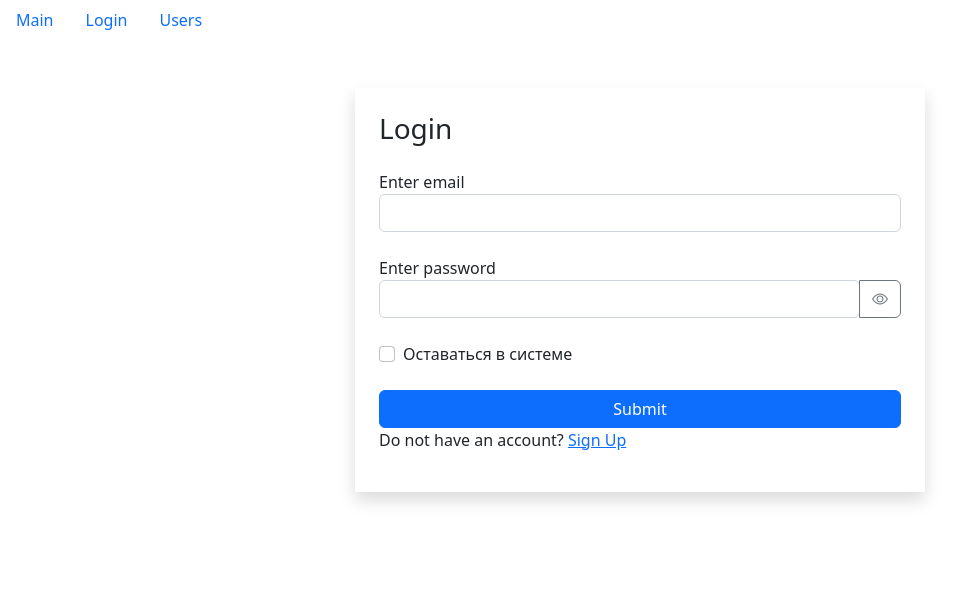
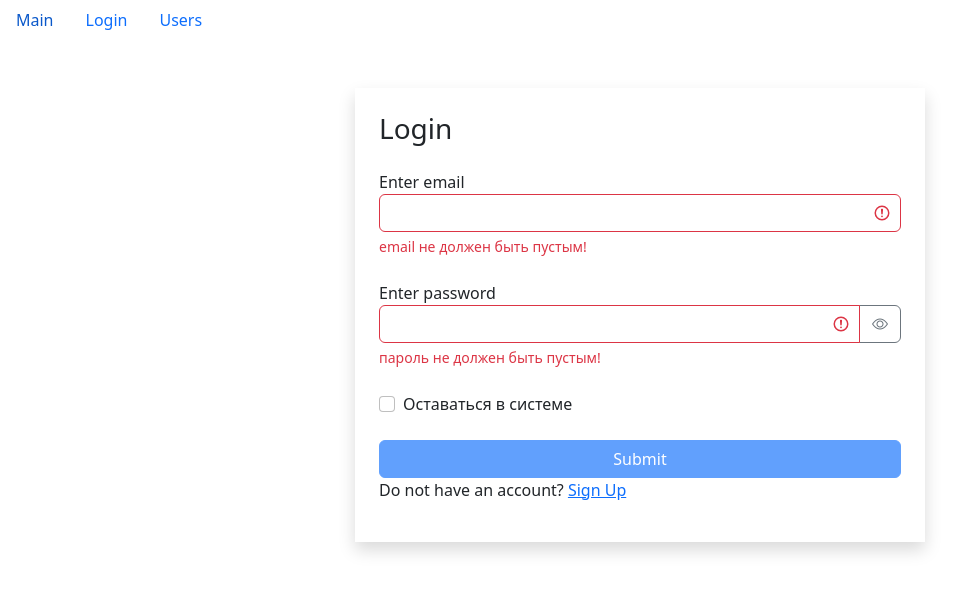
Before and after one commit to StanislavCher/fast-company, a React (Create React App) app: page /login/1 in a window 1280 px wide. Shown: the top 592 px of the page, without its empty margins (0-975 px from the left). Built offline with nearby package versions, Linux system fonts and the light colour scheme.

Commit message:
add yup without errors

```diff
--- a/src/components/common/form/selectField.jsx
+++ b/src/components/common/form/selectField.jsx
@@ -1,7 +1,7 @@
 import React from 'react'
 import PropTypes from 'prop-types'
 
-const SelectField = ({ label, value, onChange, defaultOption, options, error }) => {
+const SelectField = ({ label, value, name, onChange, defaultOption, options, error }) => {
     const handleChange = ({ target }) => {
         onChange({ name: target.name, value: target.value })
     }
@@ -22,11 +22,11 @@ const SelectField = ({ label, value, onChange, defaultOption, options, error })
     // console.log('value', value)
     return (
         <div className='mb-4'>
-            <label htmlFor="validationCustom04" className="form-label">{label}</label>
+            <label htmlFor={name} className="form-label">{label}</label>
             <select
                 className={ getInputClasses() }
-                id="validationCustom04"
-                name='profession'
+                id={name}
+                name={name}
                 value={value}
                 // onChange={onChange}
                 onChange={handleChange}
@@ -50,6 +50,7 @@ const SelectField = ({ label, value, onChange, defaultOption, options, error })
 SelectField.propTypes = {
     label: PropTypes.string.isRequired,
     value: PropTypes.string.isRequired,
+    name: PropTypes.string.isRequired,
     onChange: PropTypes.func.isRequired,
     defaultOption: PropTypes.string.isRequired,
     options: PropTypes.oneOfType([PropTypes.array, PropTypes.object]),
--- a/src/components/ui/loginForm.jsx
+++ b/src/components/ui/loginForm.jsx
@@ -1,10 +1,9 @@
-// import React, { useEffect, useState } from 'react'
-import React, { useState } from 'react'
+import React, { useState, useEffect } from 'react'
 import TextField from '../common/form/textField'
-// import { validator } from '../../utils/validator'
+import { validator } from '../../utils/validator'
 import CheckBoxField from '../common/form/checkBoxField'
 // import * as yup from 'yup'
-import { object, string } from 'yup'
+// import { object, string, ValidationError } from 'yup'
 
 const LoginForm = () => {
     const [data, setData] = useState({
@@ -15,55 +14,84 @@ const LoginForm = () => {
 
     const [errors, setErrors] = useState({})
 
-    const validateScheme = object({
-        email: string()
-            .required('email не должен быть пустым!')
-            .email('email введен некорректно'),
-        password: string()
-            .required('пароль не должен быть пустым!')
-            .matches(/(?=.*[A-Z])/, 'пароль должен содержать хотя бы 1 заглавную букву!')
-            .matches(/(?=.*[0-9])/, 'пароль должен содержать хотя бы 1 цифру!')
-            .matches(/(?=.*[!@#$%^&*])/, 'пароль должен содержать хотя бы 1 из специальных символов!')
-            .matches(/(?=.{8,})/, 'минимальная длина пароля 8 символов!')
-    })
+    // const validateScheme = object({
+    //     password: string()
+    //         .required('пароль не должен быть пустым!')
+    //         .matches(/(?=.*[A-Z])/, 'пароль должен содержать хотя бы 1 заглавную букву!')
+    //         .matches(/(?=.*[0-9])/, 'пароль должен содержать хотя бы 1 цифру!')
+    //         .matches(/(?=.*[!@#$%^&*])/, 'пароль должен содержать хотя бы 1 из специальных символов!')
+    //         .matches(/(?=.{8,})/, 'минимальная длина пароля 8 символов!'),
+    //     email: string()
+    //         .required('email не должен быть пустым!')
+    //         .email('email введен некорректно')
+    // })
 
     // useEffect(() => {
-    //     setErrors(validator(data, validatorConfig))
+    //     setErrors(validate1())
     // }, [data])
 
-    // const validatorConfig = {
-    //     email: {
-    //         isRequired: {
-    //             message: `email не должен быть пустым!`
-    //         },
-    //         isEmail: {
-    //             message: `email введен некорректно!`
-    //         }
-    //     },
-    //     password: {
-    //         isRequired: {
-    //             message: `пароль не должен быть пустым!`
-    //         },
-    //         isCapitalSymbol: {
-    //             message: `пароль должен содержать хотя бы 1 заглавную букву!`
-    //         },
-    //         isContainDigit: {
-    //             message: `пароль должен содержать хотя бы 1 цифру!`
-    //         },
-    //         isMinLen: {
-    //             message: `минимальная длина пароля 8 символов!`,
-    //             len: 8
-    //         }
-    //     }
-    // }
+    useEffect(() => {
+        setErrors(validator(data, validatorConfig))
+    }, [data])
 
-    const validate = () => {
-        // const errors = validator(data, validatorConfig)
-        validateScheme
-            .validate(data)
-            .then(() => setErrors({}))
-            .catch((err) => setErrors({ [err.path]: err.message }))
-        // setErrors(errors)
+    const validatorConfig = {
+        email: {
+            isRequired: {
+                message: `email не должен быть пустым!`
+            },
+            isEmail: {
+                message: `email введен некорректно!`
+            }
+        },
+        password: {
+            isRequired: {
+                message: `пароль не должен быть пустым!`
+            },
+            isCapitalSymbol: {
+                message: `пароль должен содержать хотя бы 1 заглавную букву!`
+            },
+            isContainDigit: {
+                message: `пароль должен содержать хотя бы 1 цифру!`
+            },
+            isMinLen: {
+                message: `минимальная длина пароля 8 символов!`,
+                len: 8
+            }
+        }
+    }
+
+    const validate = async () => {
+        const errors = validator(data, validatorConfig)
+
+        // validateScheme
+        //     .validate(data)
+        //     .then(() => setErrors({}))
+        //     .catch((err) => setErrors({ [err.path]: err.message }))
+        // try {
+        //     // const errorIs = await validateScheme.validate(data,
+        //     //     { stripUnknown: true })
+        //     await validateScheme.validate(data)
+        //     // if (errorIs === 'false') setErrors({})
+        //     setErrors({})
+        //     // console.log('errorIs|', errorIs)
+        //     return 'true'
+        // } catch (e) {
+        //     if (e instanceof ValidationError) {
+        //         // console.log('e', JSON.parse(e))
+        //         // console.log('e', e)
+        //         // console.log('e.path', e.path)
+        //         // console.log('e.message', e.message)
+        //         // console.log('e.name', e.name)
+        //         // console.log('e.loading', e.loading)
+        //         // console.log('e.errors', e.errors)
+        //         // console.log('e.baseDataPath', e.baseDataPath)
+        //         setErrors({ [e.path]: e.message })
+        //         return 'false'
+        //     }
+        // }
+        //
+        setErrors(errors)
+        // console.log(errors)
         return Object.keys(errors).length === 0
     }
 
--- a/src/components/ui/registerForm.jsx
+++ b/src/components/ui/registerForm.jsx
@@ -116,6 +116,7 @@ const RegisterForm = () => {
             <SelectField
                 onChange={handleChange}
                 defaultOption='Choose...'
+                name='profession'
                 options={professions}
                 label='Выберите Вашу профессию'
                 error={errors.profession}
@@ -134,6 +135,7 @@ const RegisterForm = () => {
             <MultiSelectField
                 options={qualities}
                 onChange={handleChange}
+                defaultValue={data.qualities}
                 name='qualities'
                 label='Выберите Ваши качества'
             />
```
